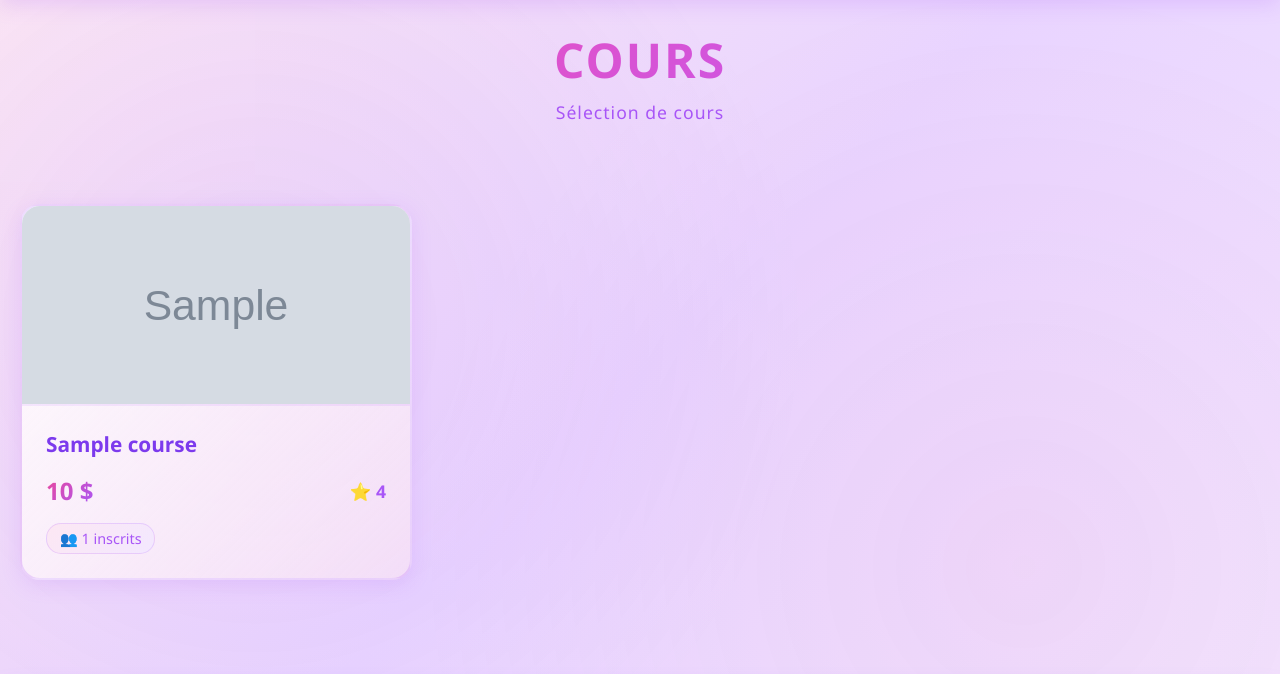
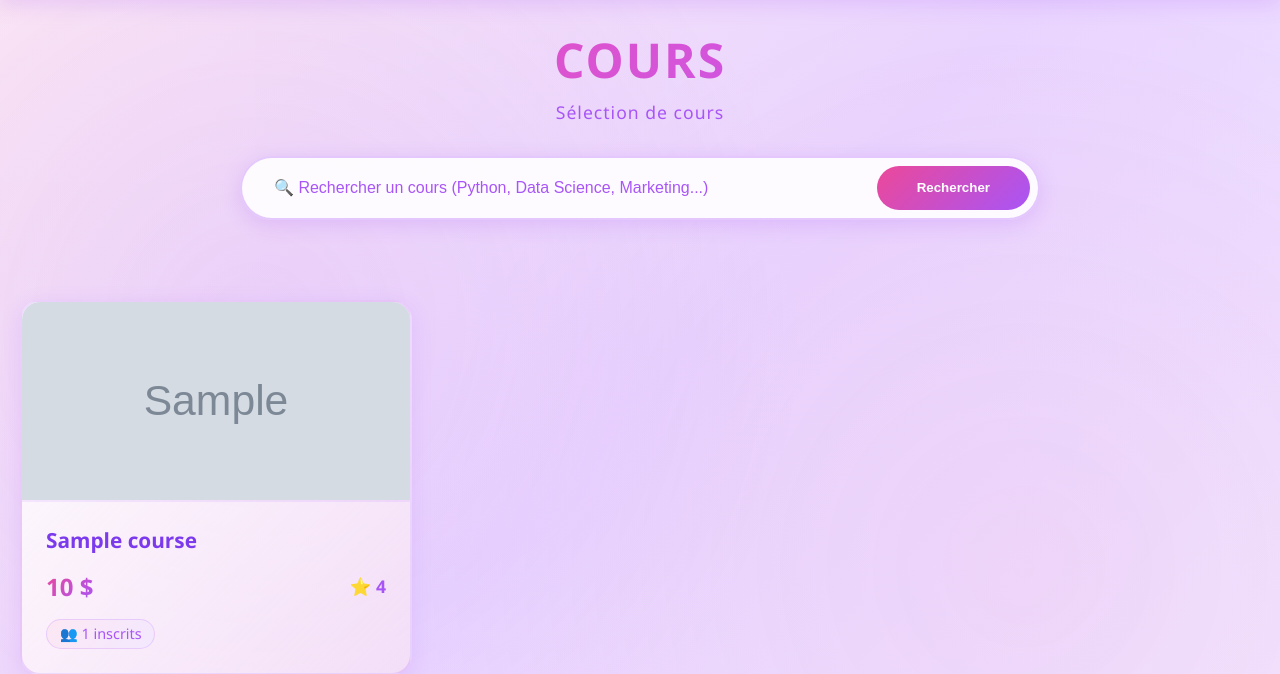
Before and after one commit to ASMALAOUY/course-recommendation, a Flask app: template templates/index.html in a window 1280 px wide. Shown: the part 73-747 px from the top of the page. Run offline with Flask 3, Linux system fonts and the light colour scheme; the template is opened without the code that fills it: most values are stand-ins (such as "Sample title", 1, 10 or a date in 2020); grey boxes marked "Sample" are stand-in pictures; parts of the project's set-up code (start-up, migrations or seed data) failed here and were passed over.

Commit message:
ajouter bar de recherche

```diff
--- a/app.py
+++ b/app.py
@@ -415,11 +415,20 @@ def index():
     if "user_id" not in session:
         return redirect(url_for("login"))
 
+    # Récupérer le paramètre de recherche
+    query = request.args.get('q', '').strip()
+
     cols = ["id", "title", "avg_rating", "num_subscribers", "price_detail__amount", "image_url"]
-    courses = df[cols].head(100).to_dict(orient="records")
 
-    return render_template("index.html", courses=courses)
+    # Filtrer les cours selon la recherche
+    if query:
+        # Recherche dans le titre (insensible à la casse)
+        filtered_df = df[df['title'].str.contains(query, case=False, na=False)]
+        courses = filtered_df[cols].head(100).to_dict(orient="records")
+    else:
+        courses = df[cols].head(100).to_dict(orient="records")
 
+    return render_template("index.html", courses=courses, query=query)
 
 # =====================================================
 # COURSE PAGE
--- a/templates/index.html
+++ b/templates/index.html
@@ -453,6 +515,79 @@
       color: var(--text-muted);
       font-size: 1.1rem;
       letter-spacing: 1px;
+    }
+
+    /* Search Bar Styles */
+    .search-wrapper {
+      max-width: 800px;
+      margin: 0 auto 3rem;
+    }
+
+    .search-form {
+      display: flex;
+      gap: 1rem;
+      background: rgba(255, 255, 255, 0.9);
+      padding: 0.5rem;
+      border-radius: 50px;
+      box-shadow: 0 5px 20px rgba(168, 85, 247, 0.2);
+      border: 2px solid rgba(168, 85, 247, 0.3);
+      transition: all 0.3s ease;
+    }
+
+    .search-form:focus-within {
+      box-shadow: 0 8px 30px rgba(168, 85, 247, 0.4);
+      border-color: var(--primary-purple);
+    }
+
+    .form-control {
+      flex: 1;
+      padding: 0.8rem 1.5rem;
+      border: none;
+      border-radius: 25px;
+      font-size: 1rem;
+      background: transparent;
+      color: var(--text-dark);
+      outline: none;
+    }
+
+    .form-control::placeholder {
+      color: var(--text-muted);
+    }
+
+    .btn-primary {
+      padding: 0.8rem 2.5rem;
+      border-radius: 25px;
+      background: linear-gradient(135deg, var(--pink) 0%, var(--primary-purple) 100%);
+      border: none;
+      color: white;
+      font-weight: 600;
+      cursor: pointer;
+      transition: all 0.3s ease;
+      white-space: nowrap;
+    }
+
+    .btn-primary:hover {
+      transform: translateY(-2px);
+      box-shadow: 0 5px 20px rgba(168, 85, 247, 0.4);
+    }
+
+    /* No results message */
+    .no-results {
+      text-align: center;
+      padding: 3rem;
+      background: rgba(255, 255, 255, 0.8);
+      border-radius: 20px;
+      border: 2px solid rgba(168, 85, 247, 0.2);
+    }
+
+    .no-results p {
+      color: var(--text-muted);
+      font-size: 1.2rem;
+      margin-bottom: 1rem;
+    }
+
+    .no-results strong {
+      color: var(--dark-purple);
     }
 
     /* Courses Grid */
@@ -740,89 +882,104 @@
   </div>
   {% endif %}
 
-<style>
-  /* Mode édition */
-  .edit-mode .profile-info-value {
-    display: none;
-  }
+  <main id="main">
 
-  .edit-input {
-    display: none;
-    width: 100%;
-    padding: 0.5rem;
-    border: 2px solid var(--primary-purple);
-    border-radius: 8px;
-    font-size: 0.95rem;
-    color: var(--text-dark);
-  }
+    <!-- ======= Section Courses ======= -->
+    <section id="courses" class="courses">
+      <div class="container">
 
-  .edit-mode .edit-input {
-    display: block;
-  }
+        <div class="section-title">
+          <h2>COURS</h2>
+          <p>Sélection de cours</p>
+        </div>
 
-  .profile-buttons {
-    display: flex;
-    gap: 1rem;
-    justify-content: center;
-  }
+        <!-- ======= Search Bar ======= -->
+        <div class="search-wrapper">
+          <form method="GET" action="{{ url_for('index') }}" class="search-form">
+            <input
+              type="text"
+              name="q"
+              class="form-control"
+              placeholder="🔍 Rechercher un cours (Python, Data Science, Marketing...)"
+              value="{{ query or '' }}"
+            >
+            <button type="submit" class="btn-primary">
+              Rechercher
+            </button>
+          </form>
+        </div>
 
-  .btn-edit {
-    padding: 0.6rem 1.5rem;
-    border-radius: 25px;
-    text-decoration: none;
-    font-weight: 500;
-    transition: all 0.3s ease;
-    border: 2px solid var(--primary-purple);
-    cursor: pointer;
-    background: linear-gradient(135deg, var(--pink) 0%, var(--primary-purple) 100%);
-    color: white;
-    font-size: 0.9rem;
-  }
+        <!-- Message si aucun résultat -->
+        {% if courses|length == 0 and query %}
+          <div class="no-results">
+            <p>
+              Aucun cours trouvé pour « <strong>{{ query }}</strong> »
+            </p>
+            <a href="{{ url_for('index') }}" class="btn btn-outline-light">Voir tous les cours</a>
+          </div>
+        {% endif %}
 
-  .btn-edit:hover {
-    transform: scale(1.05);
-    box-shadow: 0 5px 20px rgba(168, 85, 247, 0.3);
-  }
+        <!-- Liste des cours -->
+        <div class="row">
+          {% for c in courses %}
+          <div class="course-item">
+            <img src="{{ c.image_url }}" class="img-fluid" alt="{{ c.title }}" loading="lazy">
+            <div class="course-content">
+              <h3>
+                <a href="{{ url_for('course_page', course_id=c.id) }}">
+                  {{ c.title }}
+                </a>
+              </h3>
 
-  .btn-cancel {
-    padding: 0.6rem 1.5rem;
-    border-radius: 25px;
-    text-decoration: none;
-    font-weight: 500;
-    transition: all 0.3s ease;
-    border: 2px solid #ccc;
-    cursor: pointer;
-    background: rgba(255, 255, 255, 0.9);
-    color: #666;
-    font-size: 0.9rem;
-  }
+              <div class="d-flex justify-content-between align-items-center mb-3">
+                <p class="price mb-0">
+                  {% if c.price_detail__amount is defined and c.price_detail__amount %}
+                    {{ c.price_detail__amount }} $
+                  {% else %}
+                    Gratuit
+                  {% endif %}
+                </p>
+                <p class="rating mb-0">
+                  ⭐ {{ c.avg_rating or 0 }}
+                </p>
+              </div>
 
-  .btn-cancel:hover {
-    transform: scale(1.05);
-    border-color: #999;
-  }
+              <div class="d-flex justify-content-between align-items-center">
+                <span>👥 {{ c.num_subscribers }} inscrits</span>
 
-  .btn-save {
-    padding: 0.6rem 1.5rem;
-    border-radius: 25px;
-    text-decoration: none;
-    font-weight: 500;
-    transition: all 0.3s ease;
-    border: 2px solid var(--primary-purple);
-    cursor: pointer;
-    background: linear-gradient(135deg, var(--pink) 0%, var(--primary-purple) 100%);
-    color: white;
-    font-size: 0.9rem;
-  }
+                {% if session.get('user_id') %}
+                <a href="{{ url_for('like_course', course_id=c.id) }}"
+                   class="btn btn-outline-success btn-sm">
+                  ❤️ J'aime
+                </a>
+                {% endif %}
+              </div>
+            </div>
+          </div>
+          {% endfor %}
+        </div>
 
-  .btn-save:hover {
-    transform: scale(1.05);
-    box-shadow: 0 5px 20px rgba(168, 85, 247, 0.3);
-  }
-</style>
+      </div>
+    </section>
+
+  </main>
+
+  <!-- ======= Footer ======= -->
+  <footer id="footer">
+    <div class="container">
+      <div class="text-center">
+        <small>© 2024 EduGuide - Course Recommendation Platform</small>
+      </div>
+    </div>
+  </footer>
 
   <script>
     let isEditMode = false;
+
+    function toggleProfileModal() {
+      const modal = document.getElementById('profileModal');
+      modal.classList.toggle('active');
+    }
 
     function enterEditMode() {
       isEditMode = true;
@@ -918,98 +1075,5 @@
     });
   </script>
 
-  <main id="main">
-
-    <!-- ======= Section Courses ======= -->
-    <section id="courses" class="courses">
-      <div class="container">
-
-        <div class="section-title">
-          <h2>COURS</h2>
-          <p>Sélection de cours</p>
-        </div>
-
-        <div class="row">
-
-          {% for c in courses %}
-          <div class="course-item">
-
-            <!-- image fixe -->
-            <img src="{{ c.image_url }}" class="img-fluid" alt="{{ c.title }}" loading="lazy">
-            <div class="course-content">
-              <h3>
-                <!-- Lien vers la page du cours -->
-                <a href="{{ url_for('course_page', course_id=c.id) }}">
-                  {{ c.title }}
-                </a>
-              </h3>
-
-              <div class="d-flex justify-content-between align-items-center mb-3">
-                <p class="price mb-0">
-                  {% if c.price_detail__amount is defined and c.price_detail__amount %}
-                    {{ c.price_detail__amount }} $
-                  {% else %}
-                    Gratuit
-                  {% endif %}
-                </p>
-                <p class="rating mb-0">
-                  ⭐ {{ c.avg_rating or 0 }}
-                </p>
-              </div>
-
-              <div class="d-flex justify-content-between align-items-center">
-                <span>👥 {{ c.num_subscribers }} inscrits</span>
-
-                {% if session.get('user_id') %}
-                <a href="{{ url_for('like_course', course_id=c.id) }}"
-                   class="btn btn-outline-success btn-sm">
-                  ❤️ J'aime
-                </a>
-                {% endif %}
-              </div>
-            </div>
-          </div>
-          {% endfor %}
-
-        </div>
-
-      </div>
-    </section>
-
-  </main>
-
-  <!-- ======= Footer ======= -->
-  <footer id="footer">
-    <div class="container">
-      <div class="text-center">
-        <small>© 2024 EduGuide - Course Recommendation Platform</small>
-      </div>
-    </div>
-  </footer>
-
-  <script>
-    function toggleProfileModal() {
-      const modal = document.getElementById('profileModal');
-      modal.classList.toggle('active');
-    }
-
-    // Close modal when clicking outside
-    document.getElementById('profileModal')?.addEventListener('click', function(e) {
-      if (e.target === this) {
-        toggleProfileModal();
-      }
-    });
-
-    // Close modal with Escape key
-    document.addEventListener('keydown', function(e) {
-      if (e.key === 'Escape') {
-        const modal = document.getElementById('profileModal');
-        if (modal.classList.contains('active')) {
-          toggleProfileModal();
-        }
-      }
-    });
-  </script>
-
 </body>
 </html>
```
Also changed, not shown: other parts of templates/index.html (+73 -4 lines). Lines whose indentation alone changed are shown as unchanged.
